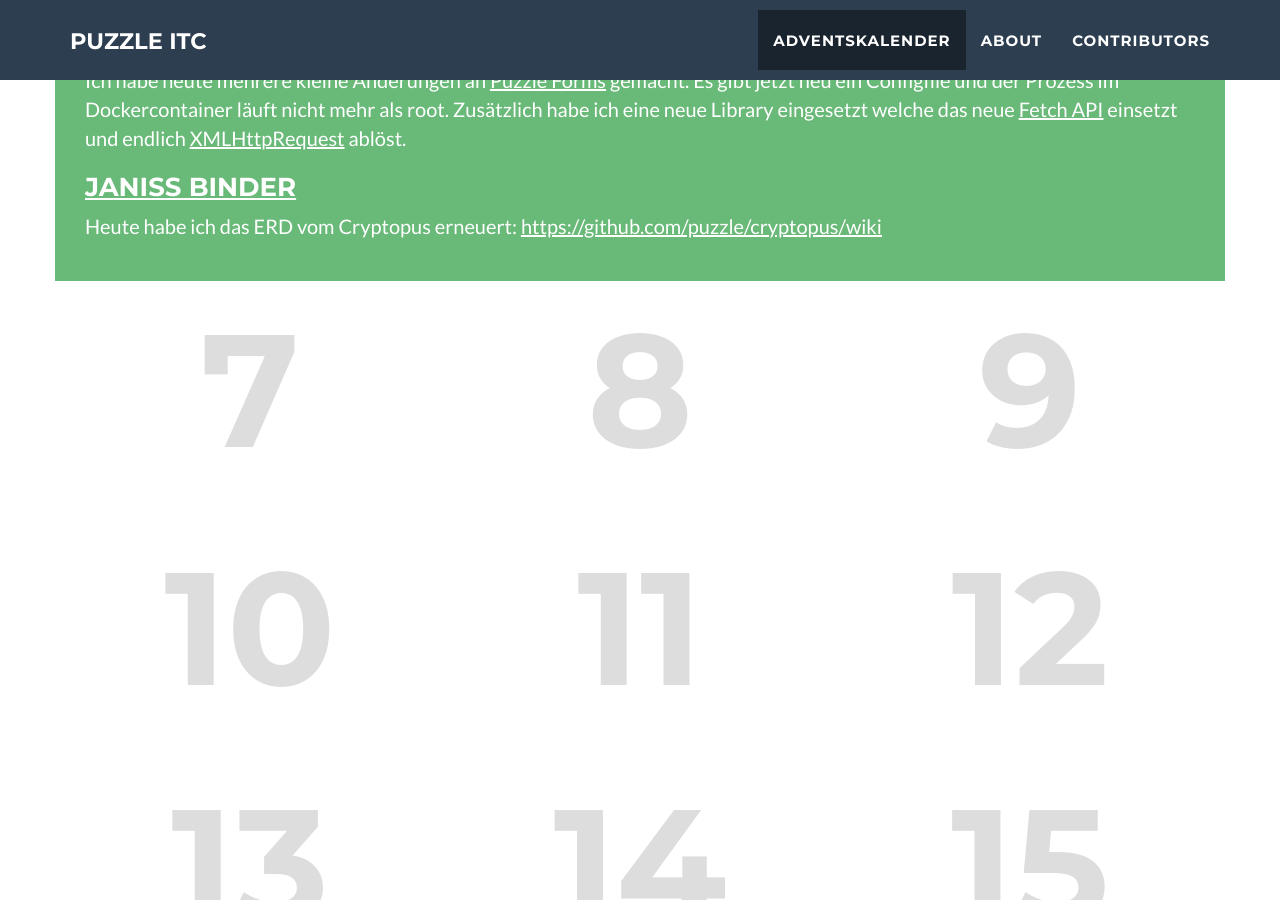
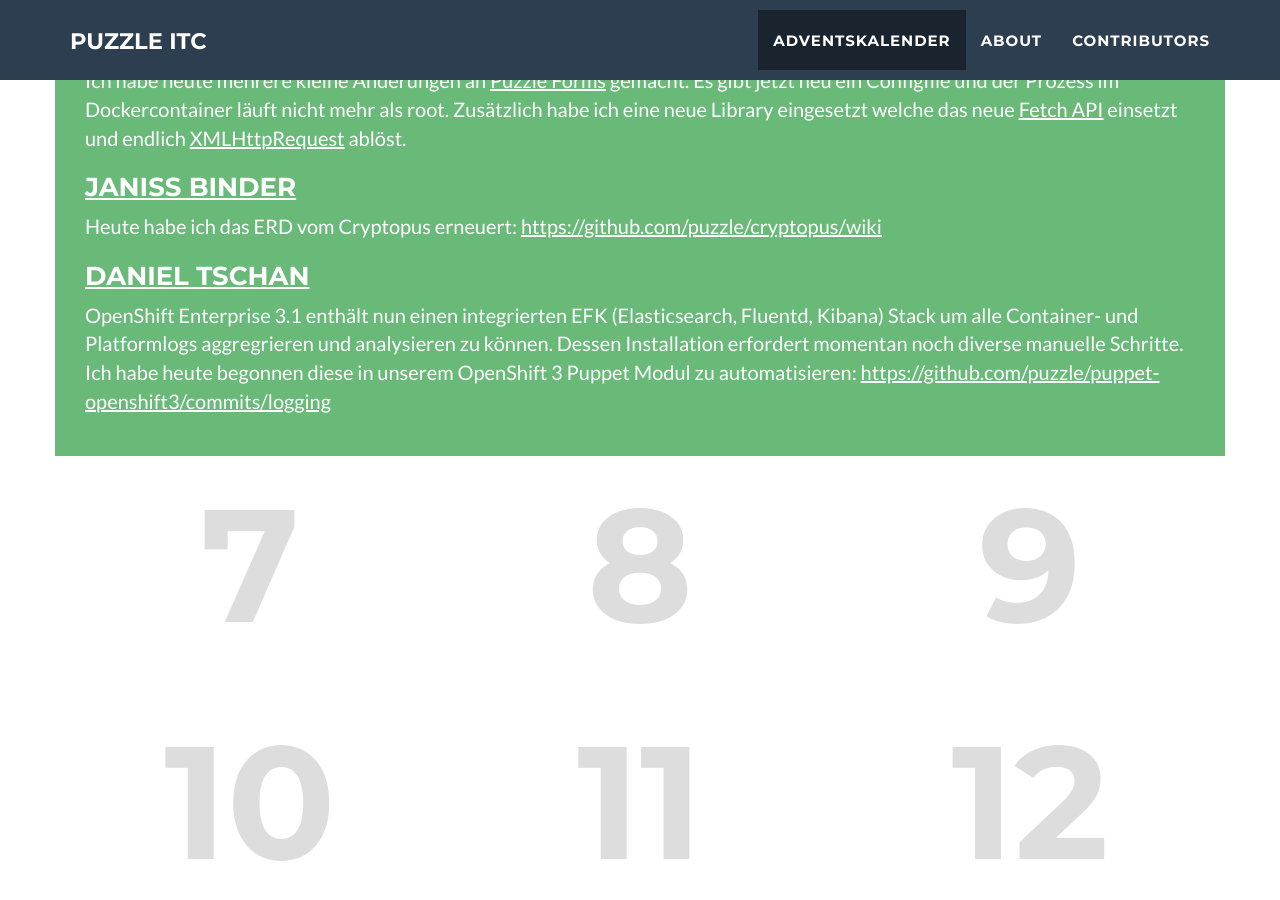
Before and after one commit to puzzle/opensource-advent-challenge-2015, a Jekyll site: the page built from index.html, in a window 1280 px wide and 900 px high, scrolled down 2219 px. Built offline with Jekyll 4.4.1, drawn with Linux system fonts in a browser that asks for light colours; nearby versions of some CDN libraries.

Commit message:
Update 05.markdown

```diff
--- a/_doors/05.markdown
+++ b/_doors/05.markdown
@@ -27,3 +27,6 @@ Ich habe heute mehrere kleine Änderungen an [Puzzle Forms](https://github.com/l
 
 ### [Janiss Binder](https://github.com/janissbinder)
 Heute habe ich das ERD vom Cryptopus erneuert: <https://github.com/puzzle/cryptopus/wiki>
+
+### [Daniel Tschan](https://github.com/dtschan)
+OpenShift Enterprise 3.1 enthält nun einen integrierten EFK (Elasticsearch, Fluentd, Kibana) Stack um alle Container- und Platformlogs aggregrieren und analysieren zu können. Dessen Installation erfordert momentan noch diverse manuelle Schritte. Ich habe heute begonnen diese in unserem OpenShift 3 Puppet Modul zu automatisieren: <https://github.com/puzzle/puppet-openshift3/commits/logging>
```
